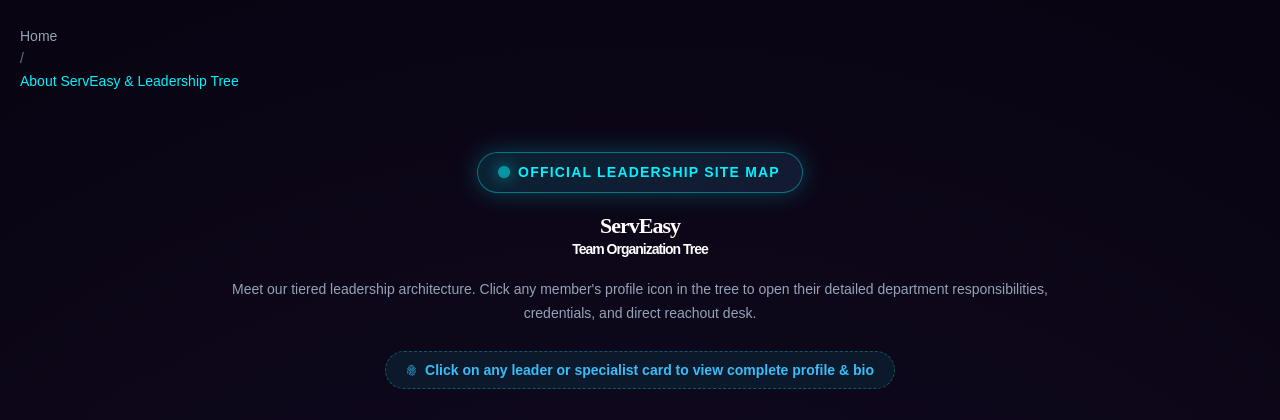
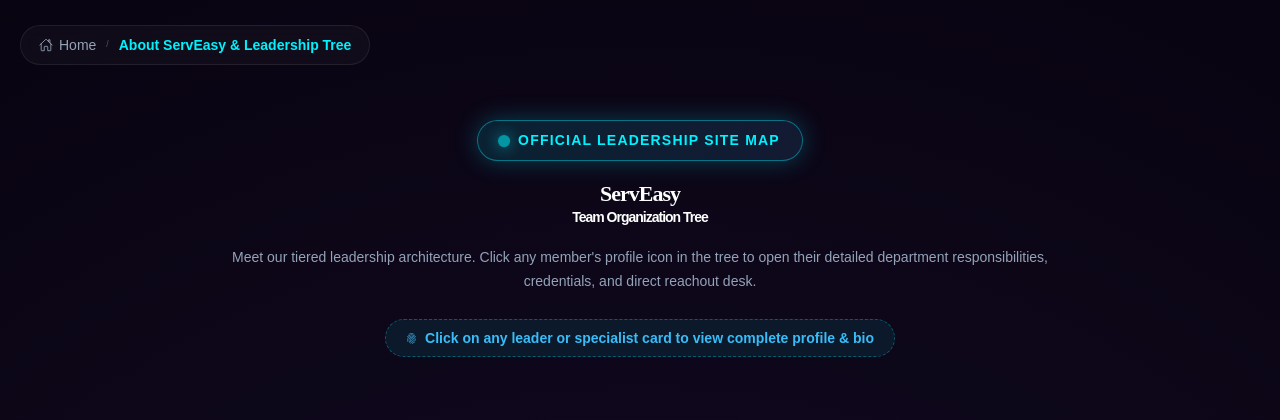
Before and after one commit to saikat931/ServEasy, a PHP site: page /about in a window 1280 px wide. Shown: the part 134-554 px from the top of the page. Run offline with PHP 8.4, Linux system fonts and the light colour scheme; some libraries are stand-ins or nearby versions.

Commit message:
Fix breadcrumb layout: use horizontal flex capsule to keep Home / About ServEasy & Leadership Tree strictly inline on a single row

```diff
--- a/pages/about.php
+++ b/pages/about.php
@@ -6,7 +6,7 @@
  */
 require_once __DIR__ . '/../common/auth_session.php';
 if (!defined('SERVEASY_ASSET_VER')) {
-    define('SERVEASY_ASSET_VER', '20261120v11');
+    define('SERVEASY_ASSET_VER', '20261120v12');
 }
 ?>
 <!DOCTYPE html>
@@ -47,6 +47,64 @@ if (!defined('SERVEASY_ASSET_VER')) {
       margin-inline: auto !important;
       padding-inline: 20px !important;
       box-sizing: border-box !important;
+    }
+
+    /* ── Breadcrumb Single Inline Row ────────────────────────────────── */
+    .about-breadcrumb-wrap {
+      padding-top: 25px;
+      margin-bottom: 5px;
+    }
+    .about-breadcrumb-list {
+      display: inline-flex !important;
+      align-items: center !important;
+      flex-direction: row !important;
+      gap: 10px !important;
+      list-style: none !important;
+      padding: 8px 18px !important;
+      background: rgba(255, 255, 255, 0.03) !important;
+      border: 1px solid rgba(255, 255, 255, 0.08) !important;
+      border-radius: 30px !important;
+      max-width: max-content !important;
+      backdrop-filter: blur(10px) !important;
+      -webkit-backdrop-filter: blur(10px) !important;
+      margin: 0 !important;
+    }
+    .about-breadcrumb-item {
+      display: inline-flex !important;
+      align-items: center !important;
+      flex-direction: row !important;
+      gap: 8px !important;
+      font-size: 0.88rem !important;
+      color: #94a3b8 !important;
+      white-space: nowrap !important;
+    }
+    .about-breadcrumb-link {
+      color: #94a3b8 !important;
+      text-decoration: none !important;
+      transition: color 0.25s ease !important;
+      display: inline-flex !important;
+      align-items: center !important;
+      flex-direction: row !important;
+      gap: 6px !important;
+      white-space: nowrap !important;
+    }
+    .about-breadcrumb-link:hover {
+      color: #00f2fe !important;
+    }
+    .about-breadcrumb-link span {
+      display: inline !important;
+    }
+    .about-breadcrumb-separator {
+      color: rgba(255, 255, 255, 0.3) !important;
+      font-size: 0.85rem !important;
+      user-select: none !important;
+      display: inline-block !important;
+    }
+    .about-breadcrumb-current {
+      color: #00f2fe !important;
+      font-weight: 600 !important;
+      display: inline !important;
+      white-space: nowrap !important;
     }
 
     /* ── Seamless Tree Stage (Exact 1600px Box Width, No Border, Seamless Background) ── */
@@ -705,11 +763,20 @@ if (!defined('SERVEASY_ASSET_VER')) {
     <!-- Standard Default Width Container (Matches Header & Footer Box Width) -->
     <div class="about-default-container">
 
-      <!-- Breadcrumbs -->
-      <div style="padding: 25px 0 10px;">
-        <span style="color: #64748b; font-size: 0.9rem;">
-          <a href="../index.php" style="color: #94a3b8; text-decoration: none;">Home</a> / <span style="color: #00f2fe;">About ServEasy & Leadership Tree</span>
-        </span>
+      <!-- Breadcrumbs Single Row -->
+      <div class="about-breadcrumb-wrap">
+        <ol class="about-breadcrumb-list">
+          <li class="about-breadcrumb-item">
+            <a href="../index.php" class="about-breadcrumb-link">
+              <ion-icon name="home-outline"></ion-icon>
+              <span>Home</span>
+            </a>
+          </li>
+          <li class="about-breadcrumb-separator">/</li>
+          <li class="about-breadcrumb-item">
+            <span class="about-breadcrumb-current">About ServEasy & Leadership Tree</span>
+          </li>
+        </ol>
       </div>
 
       <!-- Hero Header -->
```
